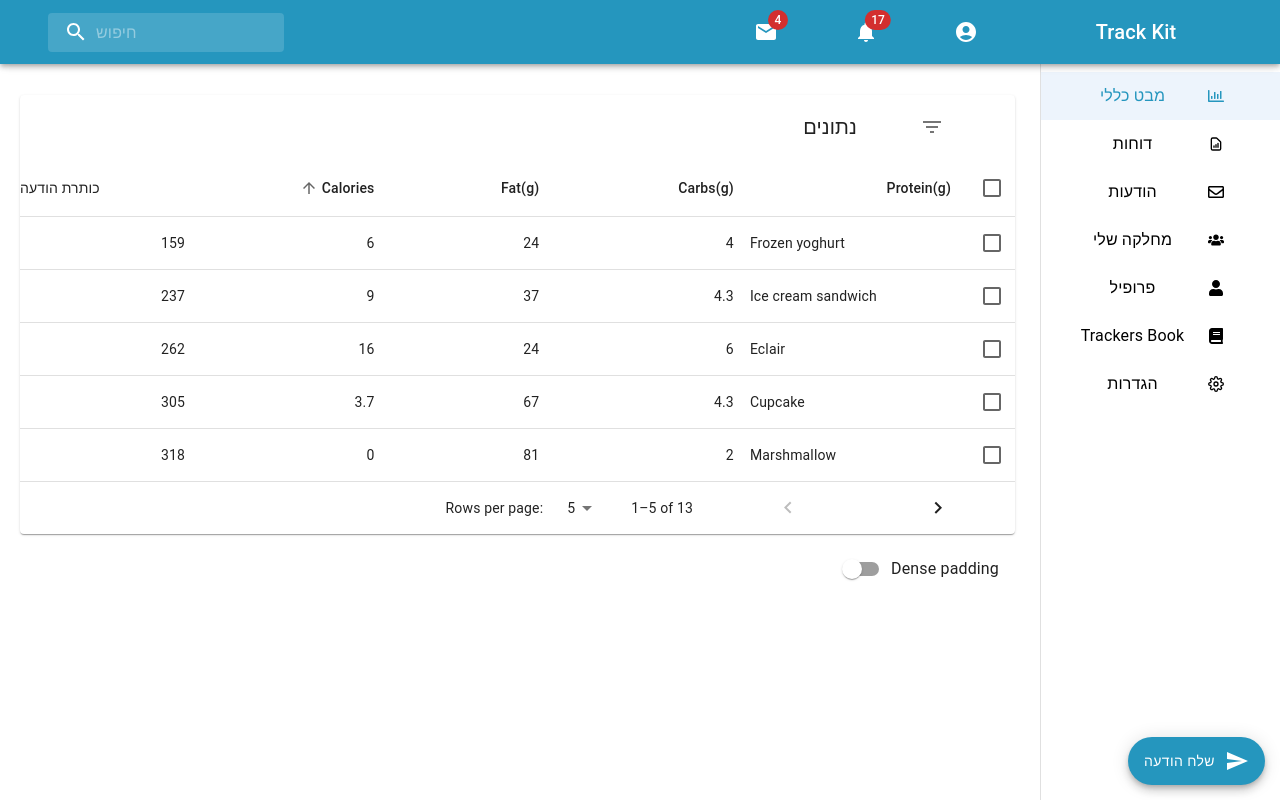
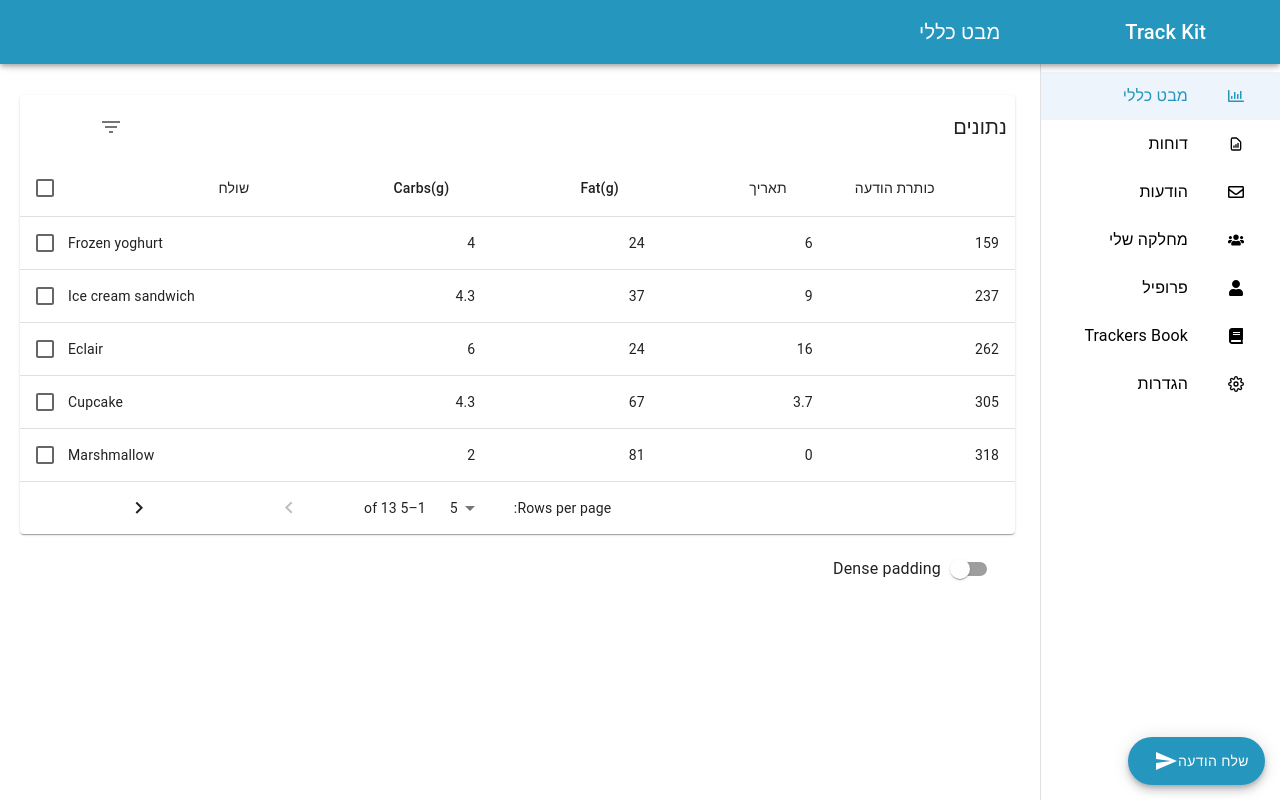
Before and after one commit to neriagoren/Trackit, a React (Create React App) app: page /overview in a window 1280 px wide. Built offline with nearby package versions, Linux system fonts and the light colour scheme.

Commit message:
fixed indentation problems - RTL

```diff
--- a/src/App.js
+++ b/src/App.js
@@ -30,14 +30,14 @@ function App(){
     return (
         <BrowserRouter>
 
-            <div className="App">
+            <div className="App" dir={"rtl"}>
 
 
                 {
                     isLogged ?
                         <>
                             <ClippedDrawer />
-                            <Fab variant="extended" sx ={{ "&:hover":{backgroundColor:"gray"} , backgroundColor:'#2596be', position:"absolute", right:"15px", bottom:"15px" ,zIndex: (theme) => theme.zIndex.drawer + 1}}>
+                            <Fab variant="extended" sx ={{ "&:hover":{backgroundColor:"gray"} , backgroundColor:'#2596be', position:"fixed", right:"15px", bottom:"15px" ,zIndex: (theme) => theme.zIndex.drawer + 1}}>
                                <p style={{color:'white'}}> שלח  הודעה  </p>
                                 <SendIcon  sx={{marginLeft:'10px', color:'white'}}/>
                             </Fab>
--- a/src/components/Boards/Inbox.js
+++ b/src/components/Boards/Inbox.js
@@ -1,10 +1,18 @@
 import React from "react";
-import DataTable from 'react-data-table-component';
+import ListSubheader from '@mui/material/ListSubheader';
+import List from '@mui/material/List';
+import ListItemButton from '@mui/material/ListItemButton';
+import ListItemIcon from '@mui/material/ListItemIcon';
+import ListItemText from '@mui/material/ListItemText';
+import Collapse from '@mui/material/Collapse';
+import InboxIcon from '@mui/icons-material/MoveToInbox';
+import DraftsIcon from '@mui/icons-material/Drafts';
+import SendIcon from '@mui/icons-material/Send';
+import ExpandLess from '@mui/icons-material/ExpandLess';
+import ExpandMore from '@mui/icons-material/ExpandMore';
+import StarBorder from '@mui/icons-material/StarBorder';
 
-const ExpandedComponent = ({data}) => <div style={{textAlign:"right",fontSize:"12px", marginRight:"5%"}}>
-    <h4> {data.title} </h4>
-    <p> {data.content} </p>
-</div>;
+
 const columns = [
     {
         name: 'תאריך',
@@ -24,46 +32,44 @@ const columns = [
     },
 ];
 
-class Inbox extends React.Component {
 
-    state = {
-        data: [
-            {
-                id: 1,
-                sender: "מיטשל קליין",
-                content: "היי מה נשמע",
-                title: "הודעה חשובה",
-                date: "20/2/21",
-                department: "IT"
-            },
-            {
-                id: 2,
-                sender: "Allan Graham",
-                content: "I agree with Mitchel, This site is looking way too bad...",
-                title: "BRUH",
-                date: "20/2/21",
-                department: "Support"
+export default function Inbox() {
+    const [open, setOpen] = React.useState(true);
+
+    const handleClick = () => {
+        setOpen(!open);
+    };
+
+    return (
+        <List
+            sx={{ width: '100%', maxWidth: 360, bgcolor: 'background.paper' }}
+            component="nav"
+            aria-labelledby="nested-list-subheader"
+            subheader={
+                <ListSubheader component="div" id="nested-list-subheader">
+                    תיבת הודעות
+                </ListSubheader>
             }
-        ]
-    }
+        >
 
-    render() {
-        return (
 
-            <div class = {"board"}  style={{width:"auto", height:"auto"}}>
-                <h3  style={{textAlign:"center"}}>
-                    דואר נכנס
-                </h3>
-                <DataTable
-                    columns={columns}
-                    data={this.state.data}
-                    expandableRows
-                    expandableRowsComponent={ExpandedComponent}
-                    style={{textAlign:"right"}}
-                />
-            </div>
-        )
-    }
+            <ListItemButton onClick={handleClick}>
+                <ListItemIcon>
+                    <InboxIcon />
+                </ListItemIcon>
+                <ListItemText primary="Inbox" />
+                {open ? <ExpandLess /> : <ExpandMore />}
+            </ListItemButton>
+            <Collapse in={open} timeout="auto" unmountOnExit>
+                <List component="div" disablePadding>
+                    <ListItemButton sx={{ pl: 4 }}>
+                        <ListItemIcon>
+                            <StarBorder />
+                        </ListItemIcon>
+                        <ListItemText primary="Starred" />
+                    </ListItemButton>
+                </List>
+            </Collapse>
+        </List>
+    );
 }
-
-export default Inbox;
--- a/src/components/ClippedDrawer.js
+++ b/src/components/ClippedDrawer.js
@@ -8,18 +8,7 @@ import Typography from '@mui/material/Typography';
 import ListItem from '@mui/material/ListItem';
 import ListItemIcon from '@mui/material/ListItemIcon';
 import ListItemText from '@mui/material/ListItemText';
-import MailIcon from '@mui/icons-material/Mail';
-import {alpha, styled} from "@mui/material/styles";
-import InputBase from "@mui/material/InputBase";
 import Toolbar from '@mui/material/Toolbar';
-import IconButton from '@mui/material/IconButton';
-import Badge from '@mui/material/Badge';
-import MenuItem from '@mui/material/MenuItem';
-import Menu from '@mui/material/Menu';
-import SearchIcon from '@mui/icons-material/Search';
-import AccountCircle from '@mui/icons-material/AccountCircle';
-import NotificationsIcon from '@mui/icons-material/Notifications';
-import MoreIcon from '@mui/icons-material/MoreVert';
 import {FaBook, FaBug, FaListUl, FaRegChartBar, FaRegEnvelope, FaRegListAlt, FaUser, FaUsers} from "react-icons/fa";
 import {GoTriangleDown, GoTriangleUp} from "react-icons/go";
 import {HiOutlineDocumentReport} from "react-icons/hi";
@@ -114,197 +103,42 @@ const SidebarData = [
     }
 ]
 
-const Search = styled('div')(({ theme }) => ({
-    position: 'relative',
-    borderRadius: theme.shape.borderRadius,
-    backgroundColor: alpha(theme.palette.common.white, 0.15),
-    '&:hover': {
-        backgroundColor: alpha(theme.palette.common.white, 0.25),
-    },
-    marginRight: theme.spacing(2),
-    marginLeft: 0,
-    width: '100%',
-    [theme.breakpoints.up('sm')]: {
-        marginLeft: theme.spacing(3),
-        width: 'auto',
-    },
-}));
-
-const SearchIconWrapper = styled('div')(({ theme }) => ({
-    padding: theme.spacing(0, 2),
-    height: '100%',
-    position: 'absolute',
-    pointerEvents: 'none',
-    display: 'flex',
-    alignItems: 'center',
-    justifyContent: 'center',
-}));
-
-const StyledInputBase = styled(InputBase)(({ theme }) => ({
-    color: 'inherit',
-    '& .MuiInputBase-input': {
-        padding: theme.spacing(1, 1, 1, 0),
-        // vertical padding + font size from searchIcon
-        paddingLeft: `calc(1em + ${theme.spacing(4)})`,
-        transition: theme.transitions.create('width'),
-        width: '100%',
-        [theme.breakpoints.up('md')]: {
-            width: '20ch',
-        },
-    },
-}));
-
-const StyledIcon = styled(IconButton)(({ theme }) => ({
-    color: 'inherit',
-    borderRadius: '10px',
-    width:'100px'
-}));
 
 export default function ClippedDrawer() {
 
     const [selectedIndex, setSelectedIndex] = useState(0);
 
+
     const handleListItemClick = (event, index) => {
         setSelectedIndex(index);
     };
 
-    const [anchorEl, setAnchorEl] = React.useState(null);
-    const [mobileMoreAnchorEl, setMobileMoreAnchorEl] = React.useState(null);
-
-    const isMenuOpen = Boolean(anchorEl);
-    const isMobileMenuOpen = Boolean(mobileMoreAnchorEl);
-
-    const handleProfileMenuOpen = (event) => {
-        setAnchorEl(event.currentTarget);
-    };
-
-    const handleMobileMenuClose = () => {
-        setMobileMoreAnchorEl(null);
-    };
-
-    const handleMenuClose = () => {
-        setAnchorEl(null);
-        handleMobileMenuClose();
-    };
-
-    const handleMobileMenuOpen = (event) => {
-        setMobileMoreAnchorEl(event.currentTarget);
-    };
-
-    const menuId = 'primary-search-account-menu';
-    const renderMenu = (
-        <Menu
-            anchorEl={anchorEl}
-            anchorOrigin={{
-                vertical: 'top',
-                horizontal: 'right',
-            }}
-            id={menuId}
-            keepMounted
-            transformOrigin={{
-                vertical: 'top',
-                horizontal: 'right',
-            }}
-            open={isMenuOpen}
-            onClose={handleMenuClose}
-        >
-            <MenuItem onClick={handleMenuClose}>פרופיל</MenuItem>
-            <MenuItem onClick={handleMenuClose}>חשבון שלי</MenuItem>
-        </Menu>
-    );
-
-    const mobileMenuId = 'primary-search-account-menu-mobile';
-    const renderMobileMenu = (
-        <Menu
-            anchorEl={mobileMoreAnchorEl}
-            anchorOrigin={{
-                vertical: 'top',
-                horizontal: 'left',
-            }}
-            id={mobileMenuId}
-            keepMounted
-            transformOrigin={{
-                vertical: 'top',
-                horizontal: 'left',
-            }}
-            open={isMobileMenuOpen}
-            onClose={handleMobileMenuClose}
-        >
-            <MenuItem>
-
-
-                <p>הודעות</p>
-            </MenuItem>
-            <MenuItem>
-
-
-                    <p>עדכונים</p>
-            </MenuItem>
-            <MenuItem onClick={handleProfileMenuOpen}>
-
-                <p> חשבון שלי</p>
-            </MenuItem>
-        </Menu>
-    );
 
     return (
         <Box sx={{ display: 'flex' }}>
             <CssBaseline />
             <AppBar position="fixed" sx={{ zIndex: (theme) => theme.zIndex.drawer + 1, backgroundColor:"#2596be" }}>
                 <Toolbar>
+                    <Typography
+                        variant="h6"
+                        component="div"
+                        sx={{marginRight:"50px"}}>
+
+                        Track Kit
+                    </Typography>
 
 
-                    <Search>
-                        <SearchIconWrapper>
-                            <SearchIcon />
-                        </SearchIconWrapper>
-                        <StyledInputBase
-                            placeholder="חיפוש"
-                            inputProps={{ 'aria-label': 'search' }}
-                        />
-                    </Search>
-                    <Box sx={{ flexGrow: 1 }} />
-                    <Box sx={{ display: { xs: 'none', md: 'flex' } }}>
-                        <StyledIcon>
-                            <Badge badgeContent={4} color="error">
-                                <MailIcon />
-                            </Badge>
-                        </StyledIcon>
-
-                        <StyledIcon>
-                            <Badge badgeContent={17} color="error">
-                                <NotificationsIcon />
-                            </Badge>
-                        </StyledIcon>
-                        <StyledIcon>
-                            <AccountCircle />
-                        </StyledIcon>
-                    </Box>
-                    <Box sx={{ display: { xs: 'flex', md: 'none' } }}>
-                        <IconButton
-                            size="large"
-                            aria-label="show more"
-                            aria-controls={mobileMenuId}
-                            aria-haspopup="true"
-                            onClick={handleMobileMenuOpen}
-                            color="inherit"
-                        >
-                            <MoreIcon />
-                        </IconButton>
-                    </Box>
 
                     <Typography
                         variant="h6"
-                        noWrap
                         component="div"
-                        sx={{ display: { xs: 'none', sm: 'block' , width:'240px', textAlign:'center'}}}>
+                        sx={{marginRight:"125px"}}>
 
-                        Track Kit
+                        {SidebarData[selectedIndex].title}
                     </Typography>
                 </Toolbar>
             </AppBar>
-            {renderMobileMenu}
-            {renderMenu}
+
             <Drawer
                 variant="permanent"
                 anchor="right"
@@ -324,10 +158,11 @@ export default function ClippedDrawer() {
                                           onClick={(event) => handleListItemClick(event, index)}
                                           sx = {{color: selectedIndex === index ? "#2596be" : "black"}}
                                 >
-                                    <ListItemText primary={item.title} sx={{textAlign:"center"}}/>
-                                    <ListItemIcon sx = {{color: selectedIndex === index ? "#2596be" : "black"}}>
+                                    <ListItemIcon sx = {{marginRight:"20px", color: selectedIndex === index ? "#2596be" : "black"}}>
                                         {item.icon}
                                     </ListItemIcon>
+                                    <ListItemText primary={item.title} sx={{textAlign:"right"}}/>
+
                                 </ListItem>
                             </NavLink>
 
--- a/src/components/EnhancedTable.js
+++ b/src/components/EnhancedTable.js
@@ -86,10 +86,10 @@ const headCells = [
         label: 'כותרת הודעה',
     },
     {
-        id: 'calories',
+        id: 'date',
         numeric: true,
         disablePadding: false,
-        label: 'Calories',
+        label: 'תאריך',
     },
     {
         id: 'fat',
@@ -104,10 +104,10 @@ const headCells = [
         label: 'Carbs(g)',
     },
     {
-        id: 'protein',
+        id: 'sender',
         numeric: true,
         disablePadding: false,
-        label: 'Protein(g)',
+        label: 'שולח',
     },
 ];
 
```
